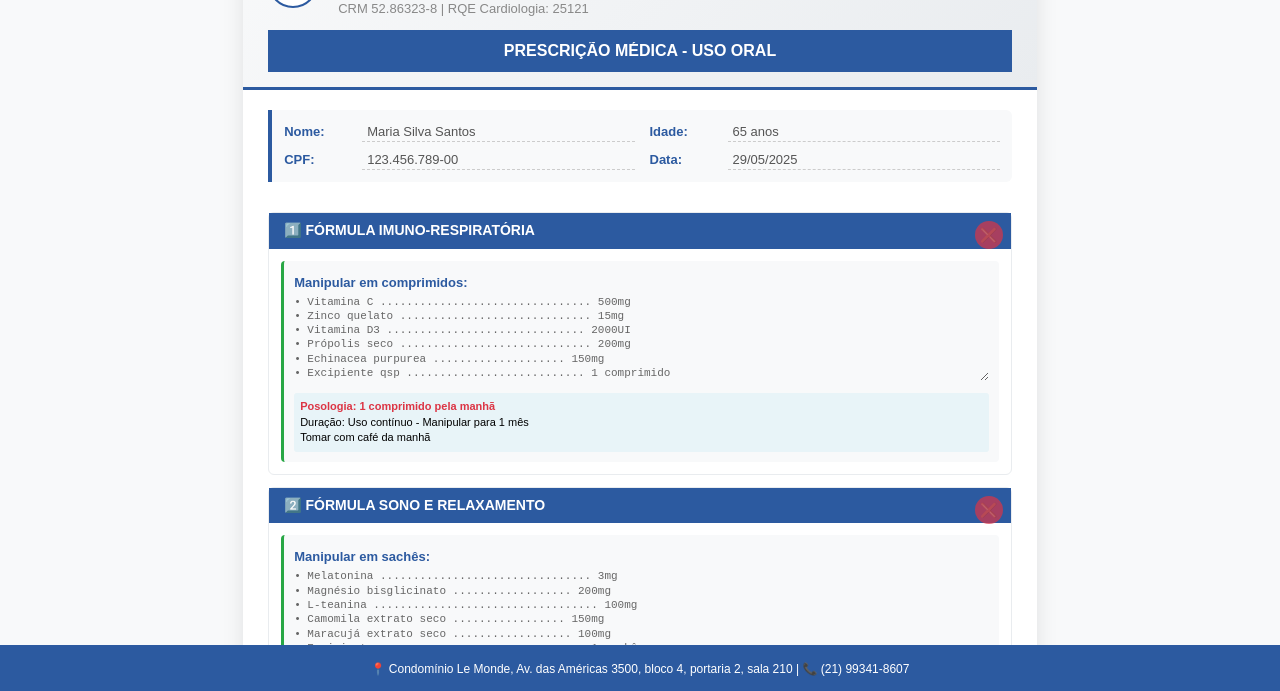
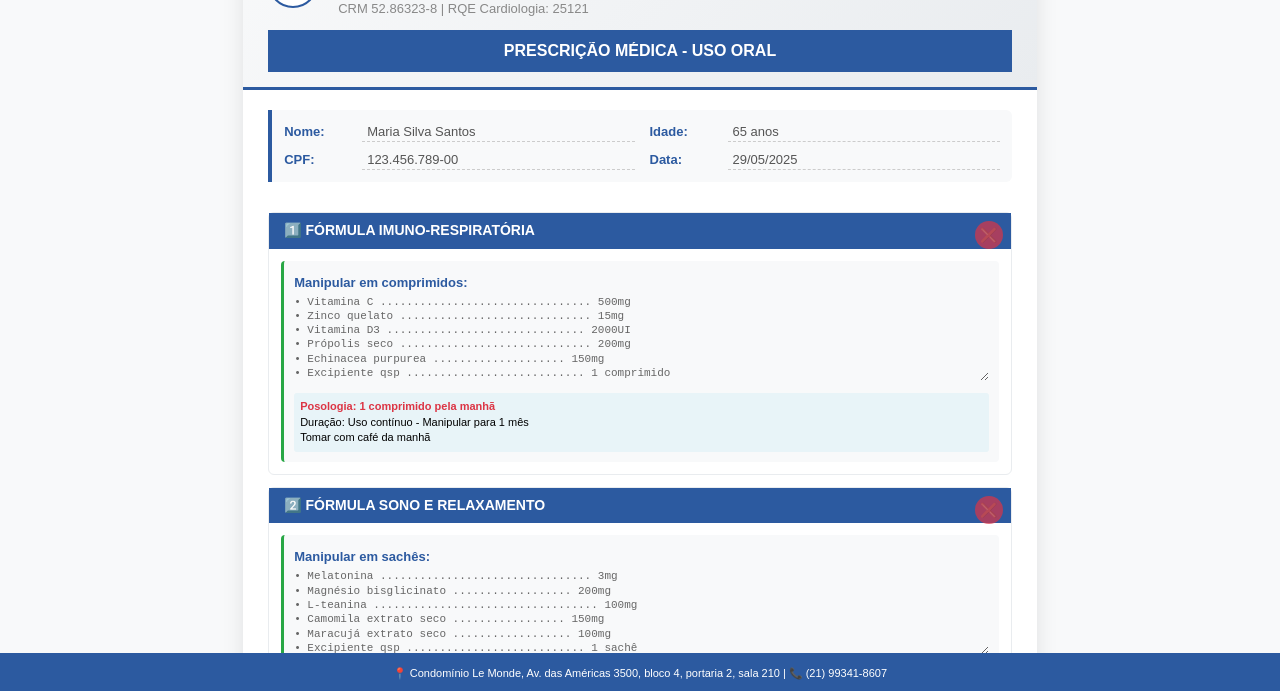
Before and after one commit to PechGuili/prescri2, a plain HTML site: page index.html in a window 1280 px wide. Shown: the part 107-798 px from the top of the page. Drawn offline with Linux system fonts and the light colour scheme.

Commit message:
Update index.2html

```diff
--- a/index.html
+++ b/index.html
@@ -520,9 +520,9 @@
         .contact-footer {
             background: #2c5aa0 !important;
             color: white !important;
-            padding: 15px 20px;
+            padding: 12px 30px;
             text-align: center;
-            font-size: 12px;
+            font-size: 11px;
             line-height: 1.5;
             position: fixed;
             bottom: 0;
@@ -530,7 +530,6 @@
             right: 0;
             width: 100%;
             z-index: 100;
-            margin: 0;
         }
 
         /* BOTÃO IMPRIMIR/PDF */
```
